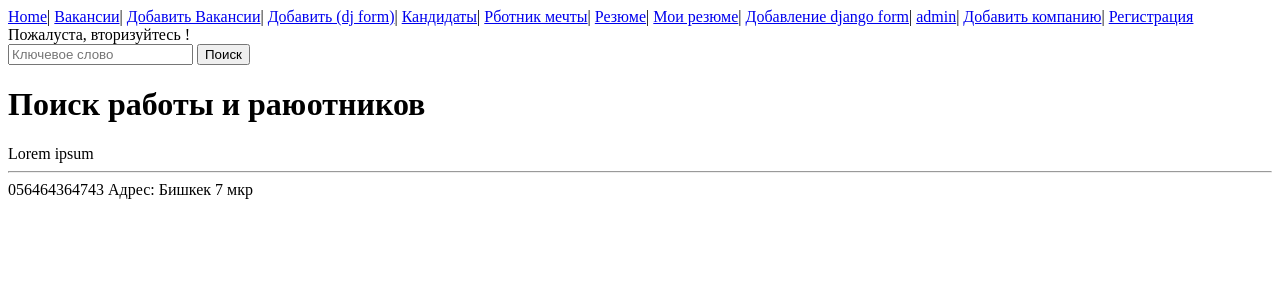
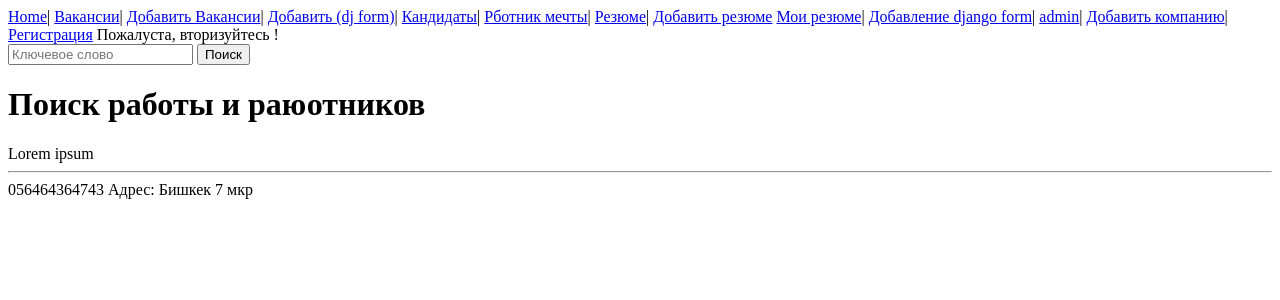
Before and after one commit to bob200531/python_work, a Django app: template core/templates/index.html in a window 1280 px wide. Shown: the top 300 px of the page. Run offline with Django 3.2, Linux system fonts and the light colour scheme; the template is opened without the code that fills it, so the values that code supplies are empty.

Commit message:
work home

```diff
--- a/core/templates/base.html
+++ b/core/templates/base.html
@@ -17,6 +17,7 @@
             <a href="/workers">Кандидаты</a>|
             <a href="/about">Рботник мечты</a>|
             <a href="/resume-list">Резюме</a>|
+            <a href="/add-resume-df">Добавить резюме</a>
             <a href="/my-resume">Мои резюме</a>|
             <a href="/add-resume-df">Добавление django form</a>|
             <a href="/admin">admin</a>|
```
